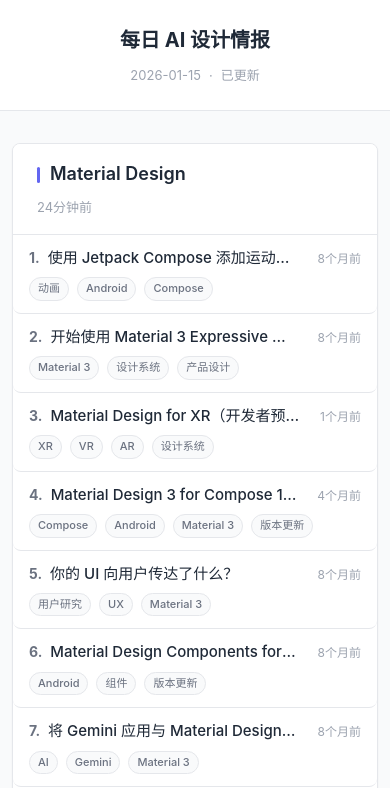
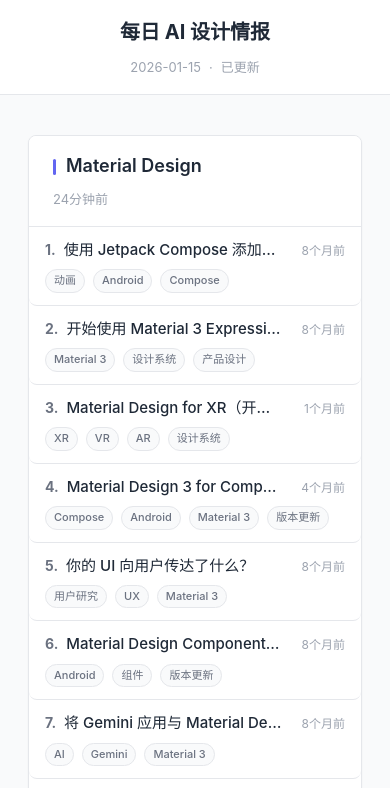
Before and after one commit to liushimeng309-ai/Simom-aiweb, a plain HTML site: page index.html in a window 390 px wide. Both pictures are taken after a click on the button 195 px from the left and 511 px from the top of the page. Shown: the top 788 px of the page. Drawn offline with Linux system fonts and the light colour scheme.

```diff
--- a/app.js
+++ b/app.js
@@ -62,8 +62,9 @@ function renderNewsItem(item, index) {
     ? `<div class="news-tags">${tags.map(tag => `<span class="news-tag">${escapeHtml(tag)}</span>`).join('')}</div>`
     : '';
 
+  const url = escapeHtml(item.url);
   return `
-    <article class="news-item" onclick="window.open('${escapeHtml(item.url)}', '_blank')" role="button" tabindex="0" aria-label="查看 ${escapeHtml(item.title)}">
+    <article class="news-item" data-url="${url}" role="button" tabindex="0" aria-label="查看 ${escapeHtml(item.title)}">
       <div class="news-content">
         <div class="news-header">
           <span class="news-number">${index + 1}.</span>
@@ -146,6 +147,45 @@ function renderSiteCards(data) {
   container.innerHTML = cardsHtml;
 
   console.log('站点卡片渲染完成');
+
+  // 添加点击和触摸事件监听器（移动端优化）
+  const newsItems = container.querySelectorAll('.news-item');
+  newsItems.forEach(item => {
+    const url = item.getAttribute('data-url');
+    if (!url) return;
+
+    // 统一的打开链接函数
+    const openLink = (e) => {
+      e.preventDefault();
+      e.stopPropagation();
+      window.open(url, '_blank');
+    };
+
+    // 点击事件（桌面端和移动端都支持）
+    item.addEventListener('click', openLink);
+
+    // 触摸事件（移动端优化，减少延迟）
+    let touchStartTime = 0;
+    item.addEventListener('touchstart', (e) => {
+      touchStartTime = Date.now();
+      item.style.opacity = '0.7';
+    }, { passive: true });
+
+    item.addEventListener('touchend', (e) => {
+      const touchDuration = Date.now() - touchStartTime;
+      item.style.opacity = '1';
+
+      // 如果触摸时间小于 300ms，认为是点击而不是滑动
+      if (touchDuration < 300) {
+        e.preventDefault();
+        openLink(e);
+      }
+    });
+
+    item.addEventListener('touchcancel', () => {
+      item.style.opacity = '1';
+    }, { passive: true });
+  });
 
   // 更新日期显示
   if (data.date) {
--- a/styles.css
+++ b/styles.css
@@ -36,6 +36,8 @@ body {
   background-color: var(--bg-secondary);
   -webkit-font-smoothing: antialiased;
   -moz-osx-font-smoothing: grayscale;
+  -webkit-tap-highlight-color: transparent;
+  touch-action: manipulation;
 }
 
 /* ====================
@@ -105,6 +107,37 @@ body {
 @media (max-width: 768px) {
   .site-cards-container {
     grid-template-columns: 1fr;
+    padding: var(--spacing-md);
+    gap: var(--spacing-md);
+  }
+
+  .header {
+    padding: var(--spacing-md) 0;
+    margin-bottom: var(--spacing-lg);
+  }
+
+  .site-title {
+    font-size: 24px;
+  }
+
+  .site-card-header {
+    padding: var(--spacing-sm) var(--spacing-md);
+  }
+
+  .site-card-title {
+    font-size: 18px;
+  }
+
+  .news-item {
+    padding: var(--spacing-sm);
+    -webkit-tap-highlight-color: rgba(99, 102, 241, 0.1);
+    touch-action: manipulation;
+  }
+
+  .back-to-top {
+    width: 44px;
+    height: 44px;
+    font-size: 20px;
   }
 }
 
@@ -170,13 +203,21 @@ body {
   padding: var(--spacing-sm) var(--spacing-md);
   border-radius: var(--radius);
   cursor: pointer;
-  transition: background-color 0.2s ease;
+  transition: background-color 0.2s ease, opacity 0.15s ease;
   text-decoration: none;
   color: inherit;
+  -webkit-tap-highlight-color: rgba(99, 102, 241, 0.1);
+  touch-action: manipulation;
+  user-select: none;
 }
 
 .news-item:hover {
   background-color: var(--bg-secondary);
+}
+
+.news-item:active {
+  background-color: var(--bg-tertiary);
+  opacity: 0.8;
 }
 
 .news-item:not(:last-child) {
```
Also changed, not shown: index.html (+4 -1 lines).
